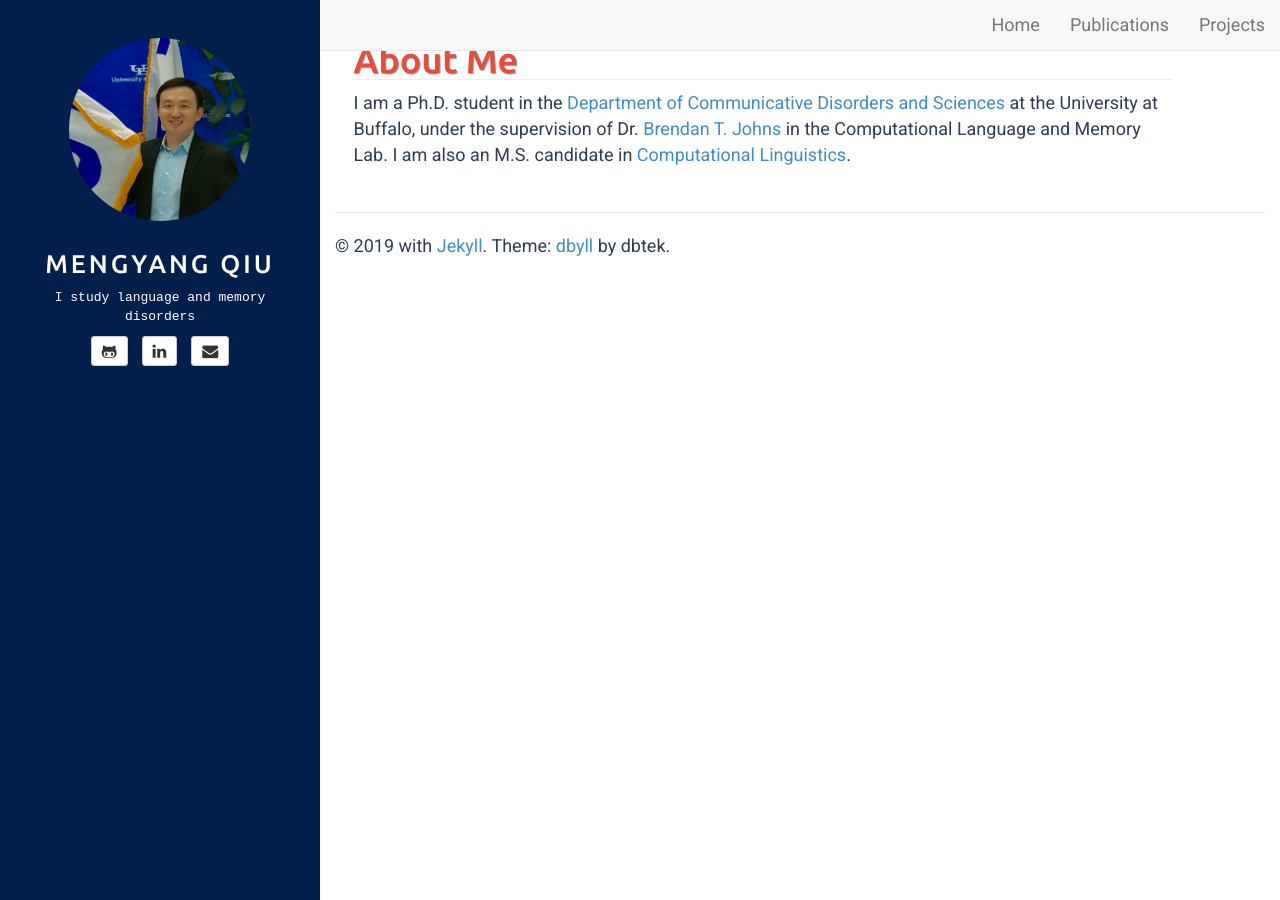
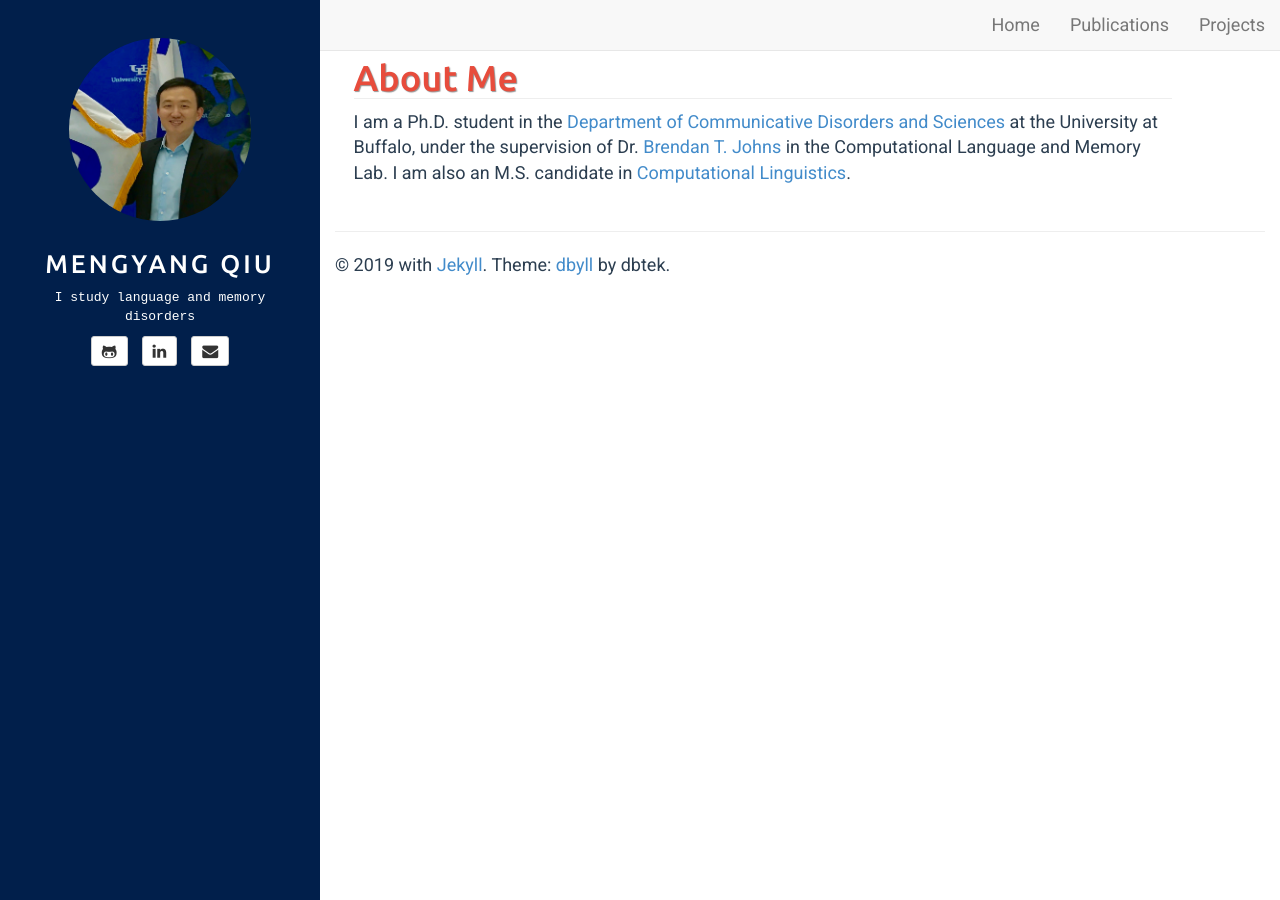
Before and after one commit to mengyangq/mengyangq.github.io, a Jekyll site: the page built from index.html, in a window 1280 px wide. Built offline with Jekyll 4.4.1, drawn with Linux system fonts in a browser that asks for light colours.

Commit message:
Update style.css

```diff
--- a/assets/css/style.css
+++ b/assets/css/style.css
@@ -7,7 +7,7 @@ body{
 
 .home_class{
 	padding-right: 10%;
-	padding-top: 2%;
+	padding-top: 4%;
 	padding-left: 2%;
 }
 
```
